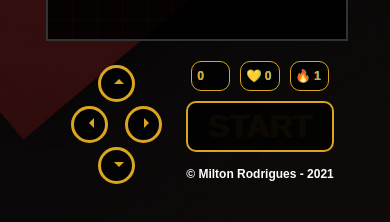
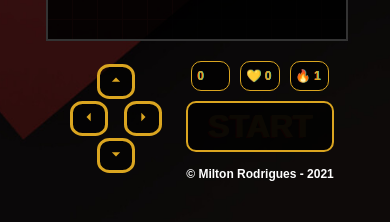
Before and after one commit to Miltonr87/devils-game, a React (Create React App) app: page / in a window 390 px wide. Shown: the part 432-654 px from the top of the page. Built offline with nearby package versions, Linux system fonts and the light colour scheme.

Commit message:
Mobile buttons adjusted

```diff
--- a/src/components/MobileActionNav.tsx
+++ b/src/components/MobileActionNav.tsx
@@ -21,42 +21,43 @@ export const MobileActionNav = ({
     <S.MobileArrowContainer>
       <button onClick={() => upAction()}>
         <ArrowDropUpIcon
-          fontSize="medium"
+          fontSize="large"
           style={{
             color: 'goldenrod',
-
-            fontSize: '1.5rem',
+            fontWeight: 'bold',
+            fontSize: '20px',
           }}
         />
       </button>
       <div>
         <button style={{ marginRight: '15px' }} onClick={() => leftAction()}>
           <ArrowLeftIcon
-            fontSize="medium"
+            fontSize="large"
             style={{
               color: 'goldenrod',
-              fontSize: '1.5rem',
+              fontWeight: 'bold',
+              fontSize: '20px',
             }}
           />
         </button>
         <button onClick={() => rightAction()}>
           <ArrowRightIcon
-            fontSize="medium"
+            fontSize="large"
             style={{
               color: 'goldenrod',
-
-              fontSize: '1.5rem',
+              fontWeight: 'bold',
+              fontSize: '20px',
             }}
           />
         </button>
       </div>
       <button onClick={() => downAction()}>
         <ArrowDropDownIcon
-          fontSize="medium"
+          fontSize="large"
           style={{
             color: 'goldenrod',
-
-            fontSize: '1.5rem',
+            fontWeight: 'bold',
+            fontSize: '20px',
           }}
         />
       </button>
--- a/src/styles/styles.ts
+++ b/src/styles/styles.ts
@@ -338,7 +338,6 @@ export const MobileActionInnerContainer = styled.div`
 export const MobileArrowContainer = styled.div`
     margin-top: 7px;
     width: 100px;
-
     height: 350px;
     margin-right: 5px;
     margin-left: -5px;
@@ -347,11 +346,11 @@ export const MobileArrowContainer = styled.div`
 
     button {
         background-color: rgba(0, 0, 0, 0.5);
-        border-radius: 50%;
-        border: 3px solid goldenrod;
-        margin: 2px;
-        width: 37px;
-        height: 37px;
+        border-radius: 33%;
+        border: 3.5px solid goldenrod;
+        margin: 1px;
+        width: 38px;
+        height: 35px;
 
         &:focus {
             background-color: darkred;
```
